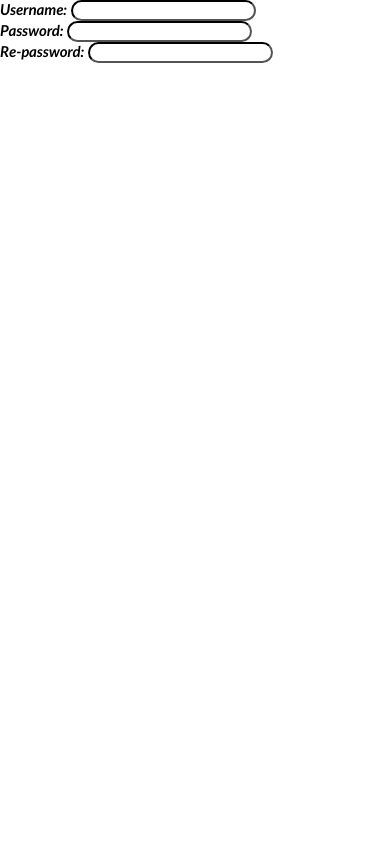
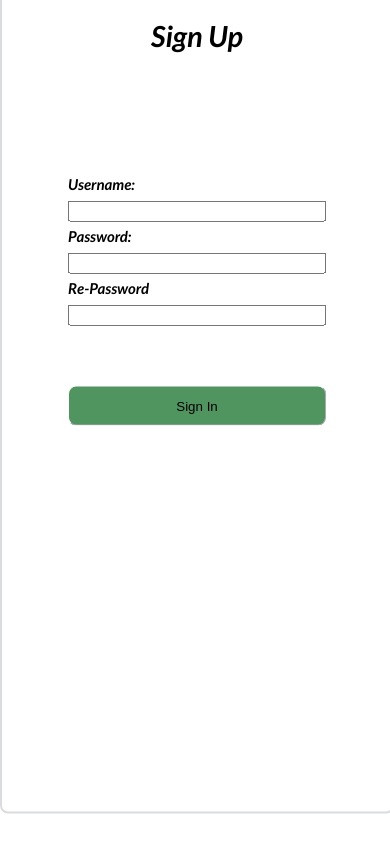
Before and after one commit to freddity/HTML-Client, a plain HTML site: page signup.html in a window 390 px wide. Drawn offline with Linux system fonts and the light colour scheme.

Commit message:
Page is ready to synchronize with sever

```diff
--- a/signup.html
+++ b/signup.html
@@ -8,16 +8,43 @@
     <link rel="stylesheet" href="styles/form-style.css">
 </head>
 <body>
-    <form action="" id="form">
-        <span class="span-desc">Username:</span>
-        <input type="text" class="text-input" name="input-username"><br>
 
-        <span class="span-desc">Password:</span>
-        <input type="password" class="text-input" name="input-password"><br>
 
-        <span class="span-desc">Re-password:</span>
-        <input type="password" class="text-input" name="input-re-password">
-    </form>
-    </form>
+    <div id="div1">
+        <div id="div2">
+            <div id="div3">
+                <div id="div4">
+                    <div id="div5">
+                        <span id="span-header-signin">
+                            Sign Up
+                        </span>
+                    </div>
+                    <div id="div6">
+                        <div id="div7">
+                            <form action="" method="post" id="form">
+                                <span class="span-desc">Username:</span><br>
+                                <input type="text" class="textfield"><br>
+                                <span class="span-desc">Password:</span><br>
+                                <input type="text" class="textfield"><br>
+                                <span class="span-desc">Re-Password</span><br>
+                                <input type="text" class="textfield"><br>
+                                <input type="button" id="button" value="Sign In"><br>
+                            </form>
+                        </div>
+                    </div>
+                </div>
+            </div>
+        </div>
+    </div>
 </body>
 </html>
+
+<!--
+<form id="form">
+    <span class="span-desc">Username:</span>
+    <input type="text" class="text-input" name="input-username"><br>
+
+    <span class="span-desc">Password:</span>
+    <input type="password" class="text-input" name="input-password">
+
+</form>-->
--- a/styles/form-style.css
+++ b/styles/form-style.css
@@ -116,3 +116,18 @@ body {
         #button:active{
             background-color: #7e9b85;
         }
+
+
+@media (max-width: 600px) {
+    #div1{
+        width: 100%;
+        height: 100%;
+    }
+
+    #div2{
+        width: 100%;
+        height: 100%;
+        margin-top: 50px;
+
+    }
+}
```
Also changed, not shown: home.html (+1 -1 lines), signin.html (+1 -1 lines).
